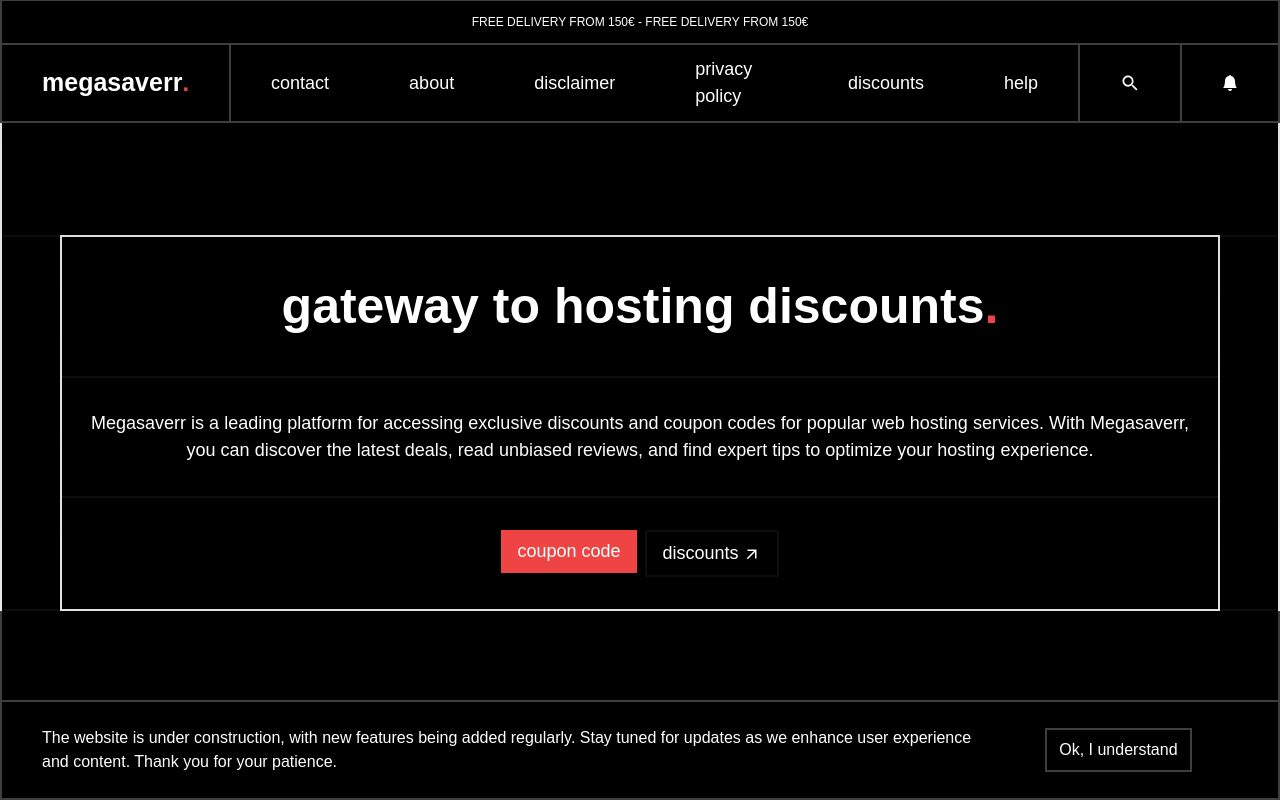
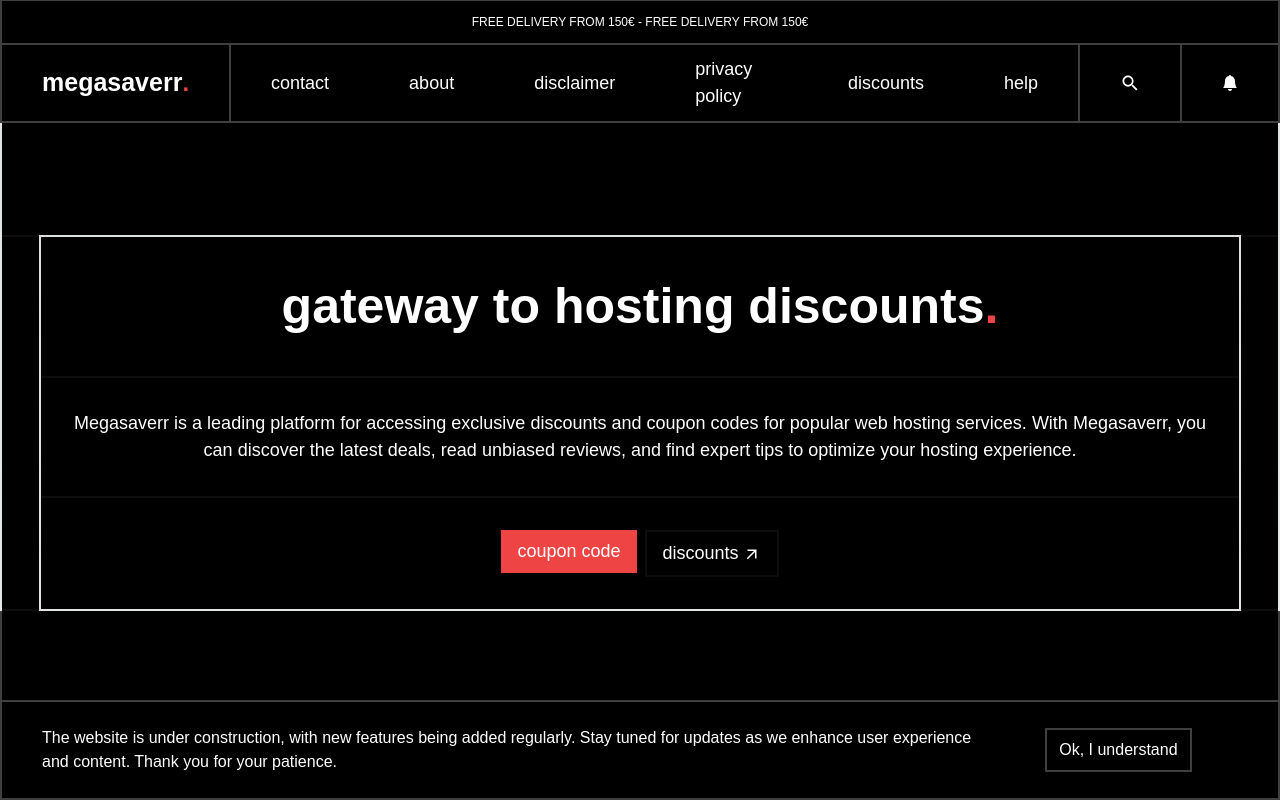
Before and after one commit to faizanalibaig/megasaverr, a Next.js app: page / in a window 1280 px wide. Shown: the top 800 px of the page. Built offline with nearby package versions, Linux system fonts and the light colour scheme; a web font is replaced by a local one.

Commit message:
border issue fixed

```diff
--- a/components/home/Home.js
+++ b/components/home/Home.js
@@ -43,7 +43,7 @@
   // })
 
   return (
-    <section className='w-full h-auto border-x-[2px] border-gray-50/25'>
+    <section className='w-full h-auto border-x-2 border-gray-50/25'>
       {/*  */}
              <div className='bg-black text-white h-[64px] sm:h-[96px] lg:h-[112px] w-full'/>
 
@@ -51,7 +51,8 @@
       <section className='flex'>
       <div className='bg-black text-white border-y-[2px] border-gray-50/5 h-auto w-[5%]'/>
 
-<div className=' w-full h-full flex flex-col border-[2px] border-gray-50/5'>
+     <section className='border-2 border-gray-50/5'>
+     <div className=' w-full h-full flex flex-col'>
 {/*  */}
     <section className='bg-black text-white w-full h-full border-b-[2px] border-gray-50/5'>
       <h1 id='mainHeading' className='text-[26px] sm:text-[36px] lg:text-[45px] xl:text-[50px] font-bold  w-full h-auto text-center py-8 px-3 sm:px-0 '>
@@ -80,6 +81,7 @@
       </Link>
   </div>
 </div>
+     </section>
 
 <div className='bg-black text-white border-y-[2px] border-gray-50/5 h-auto w-[5%]'/>
       </section>
```
